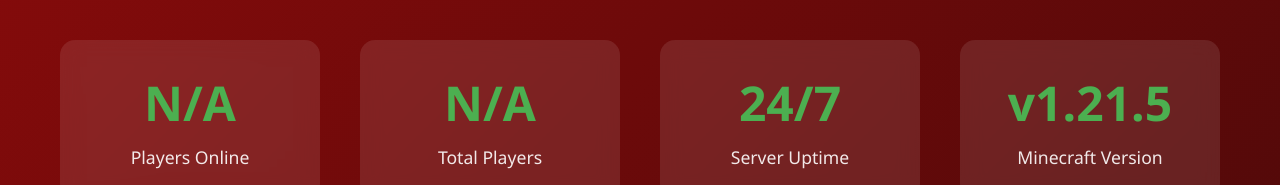
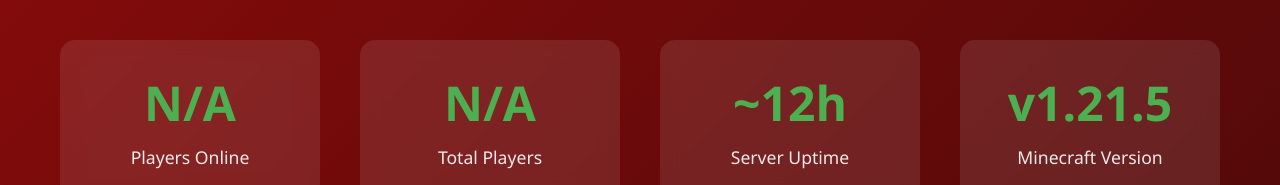
Before and after one commit to NeruvyMC/NeruvyMC, a plain HTML site: page index.html in a window 1280 px wide. Shown: the part 1571-1756 px from the top of the page. Drawn offline with Linux system fonts and the light colour scheme.

Commit message:
Update index.html

```diff
--- a/index.html
+++ b/index.html
@@ -377,7 +377,7 @@
                     <span class="stat-label">Total Players</span>
                 </div>
                 <div class="stat-card">
-                    <span class="stat-number">24/7</span>
+                    <span class="stat-number">~12h</span>
                     <span class="stat-label">Server Uptime</span>
                 </div>
                 <div class="stat-card">
```
